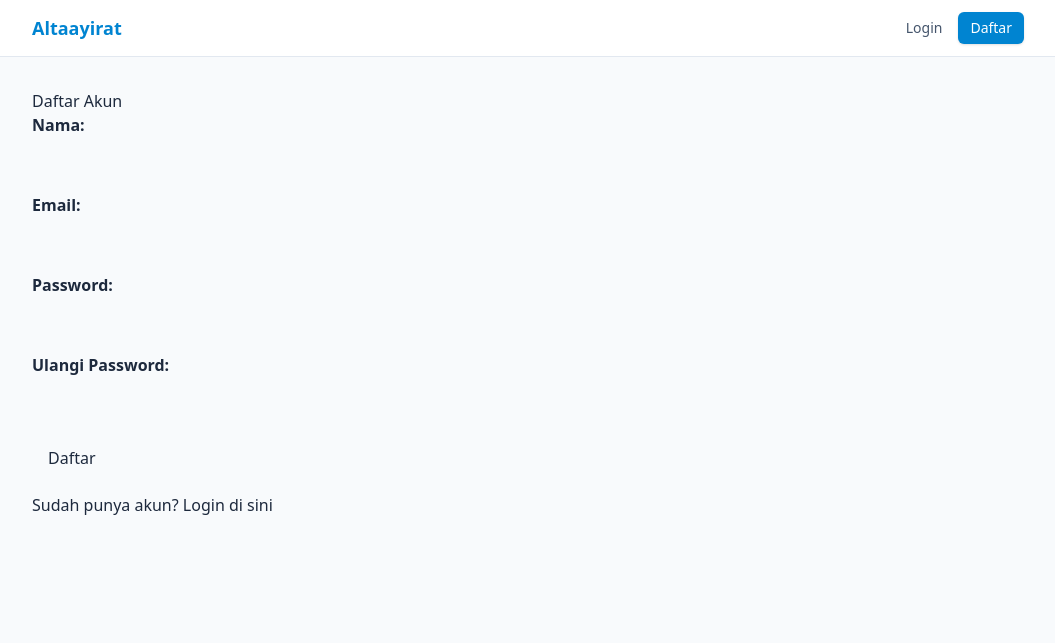
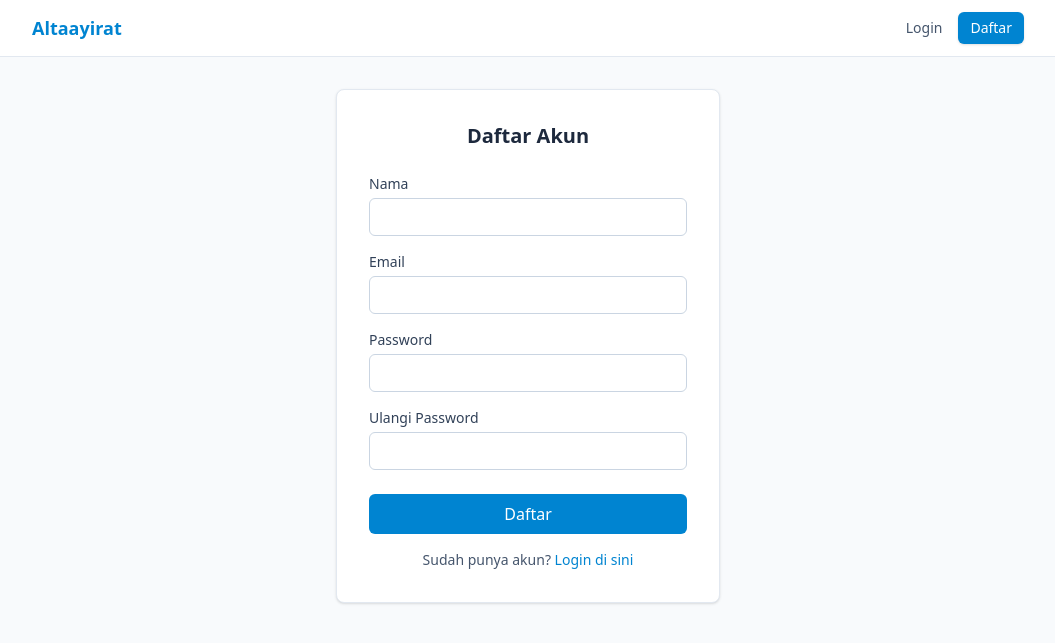
Before and after one commit to farrelspratama/Altaayirat, a Laravel app: page /register in a window 1280 px wide. Shown: the top 643 px of the page, without its empty margins (112-1167 px from the left). Run offline with Laravel 12, Linux system fonts and the light colour scheme; style sheets or scripts are compiled from the project's sources.

Commit message:
style: desain ulang halaman login & register dengan Tailwind

```diff
--- a/resources/views/auth/register.blade.php
+++ b/resources/views/auth/register.blade.php
@@ -3,36 +3,41 @@
 @section('title', 'Daftar - Altaayirat')
 
 @section('content')
-    <h1>Daftar Akun</h1>
+    <div class="max-w-sm mx-auto bg-white p-8 rounded-lg shadow-sm border border-slate-200">
+        <h1 class="text-xl font-semibold text-slate-800 mb-6 text-center">Daftar Akun</h1>
 
-    {{-- Partial komponen error validasi --}}
         @include('partials.errors')
 
         <form action="{{ route('auth.register') }}" method="POST">
             @csrf
 
-        <div style="margin-bottom: 15px;">
-            <label for="name" style="display: block; font-weight: bold; margin-bottom: 5px;">Nama:</label>
-            <input type="text" name="name" id="name" value="{{ old('name') }}" required style="width: 100%; max-width: 320px; padding: 6px;">
+            <div class="mb-4">
+                <label for="name" class="block text-sm font-medium text-slate-700 mb-1">Nama</label>
+                <input type="text" name="name" id="name" value="{{ old('name') }}" class="w-full rounded-md border border-slate-300 px-3 py-2 text-sm focus:outline-none focus:ring-2 focus:ring-sky-500 focus:border-sky-500" required>
             </div>
 
-        <div style="margin-bottom: 15px;">
-            <label for="email" style="display: block; font-weight: bold; margin-bottom: 5px;">Email:</label>
-            <input type="email" name="email" id="email" value="{{ old('email') }}" required style="width: 100%; max-width: 320px; padding: 6px;">
+            <div class="mb-4">
+                <label for="email" class="block text-sm font-medium text-slate-700 mb-1">Email</label>
+                <input type="email" name="email" id="email" value="{{ old('email') }}" class="w-full rounded-md border border-slate-300 px-3 py-2 text-sm focus:outline-none focus:ring-2 focus:ring-sky-500 focus:border-sky-500" required>
             </div>
 
-        <div style="margin-bottom: 15px;">
-            <label for="password" style="display: block; font-weight: bold; margin-bottom: 5px;">Password:</label>
-            <input type="password" name="password" id="password" required style="width: 100%; max-width: 320px; padding: 6px;">
+            <div class="mb-4">
+                <label for="password" class="block text-sm font-medium text-slate-700 mb-1">Password</label>
+                <input type="password" name="password" id="password" class="w-full rounded-md border border-slate-300 px-3 py-2 text-sm focus:outline-none focus:ring-2 focus:ring-sky-500 focus:border-sky-500" required>
             </div>
 
-        <div style="margin-bottom: 20px;">
-            <label for="password_confirmation" style="display: block; font-weight: bold; margin-bottom: 5px;">Ulangi Password:</label>
-            <input type="password" name="password_confirmation" id="password_confirmation" required style="width: 100%; max-width: 320px; padding: 6px;">
+            <div class="mb-6">
+                <label for="password_confirmation" class="block text-sm font-medium text-slate-700 mb-1">Ulangi Password</label>
+                <input type="password" name="password_confirmation" id="password_confirmation" class="w-full rounded-md border border-slate-300 px-3 py-2 text-sm focus:outline-none focus:ring-2 focus:ring-sky-500 focus:border-sky-500" required>
             </div>
 
-        <button type="submit" style="padding: 8px 16px; cursor: pointer;">Daftar</button>
+            <button type="submit" class="w-full bg-sky-600 text-white font-medium py-2 rounded-md hover:bg-sky-700 cursor-pointer transition">
+                Daftar
+            </button>
         </form>
 
-    <p style="margin-top: 15px;">Sudah punya akun? <a href="{{ route('auth.login.form') }}">Login di sini</a></p>
+        <p class="mt-4 text-sm text-slate-600 text-center">
+            Sudah punya akun? <a href="{{ route('auth.login.form') }}" class="text-sky-600 hover:underline">Login di sini</a>
+        </p>
+    </div>
 @endsection
```
Also changed, not shown: resources/views/auth/login.blade.php (+15 -10 lines). Lines whose indentation alone changed are shown as unchanged.
